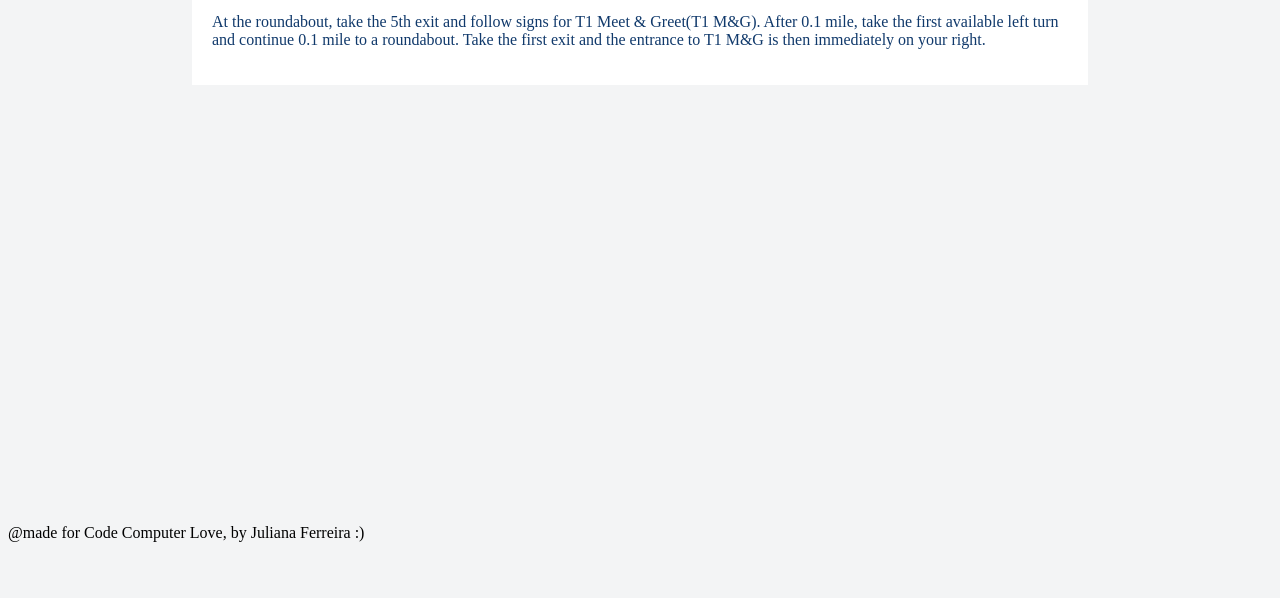
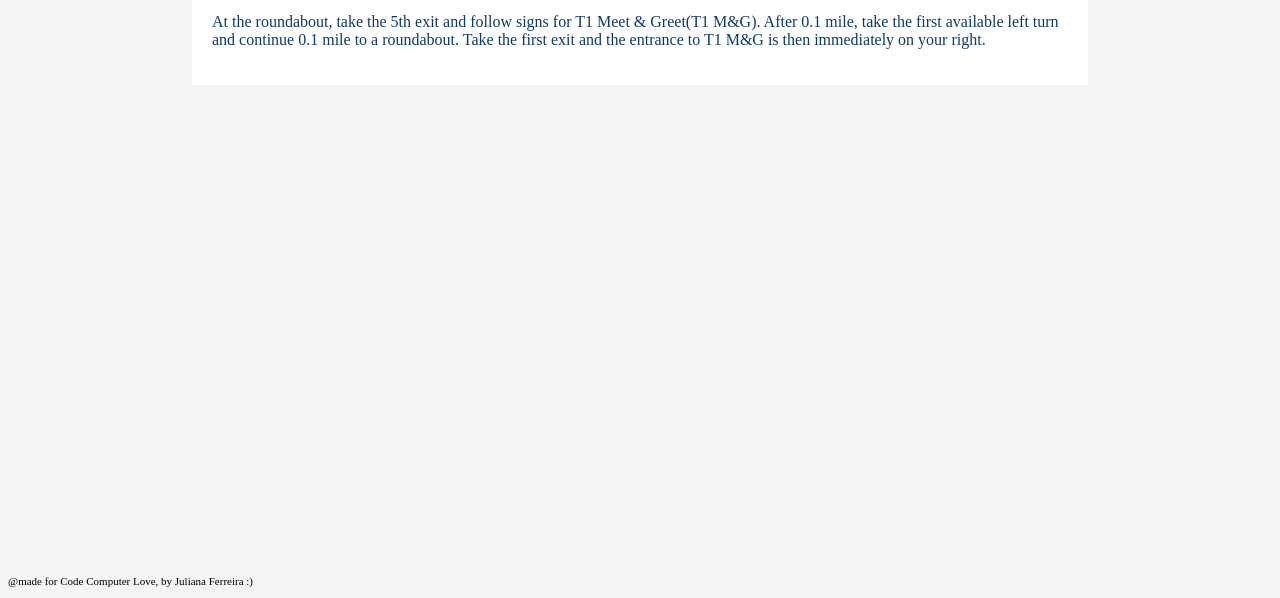
Before and after one commit to julianaferry/tabs-project, a plain HTML site: page index.html in a window 1280 px wide. Shown: the part 202-800 px from the top of the page. Drawn offline with Linux system fonts and the light colour scheme.

Commit message:
last fase space adjustments

```diff
--- a/index.html
+++ b/index.html
@@ -50,7 +50,7 @@
 			</div>
 		</div>
 		<footer>
-			<p style="bottom: 5%; position: absolute;">@made for Code Computer Love, by Juliana Ferreira :)</p>
+			<p class="made" >@made for Code Computer Love, by Juliana Ferreira :)</p>
 		</footer>
 	</body>
 </html>
--- a/style.css
+++ b/style.css
@@ -59,3 +59,9 @@ body {
 .tabs__content--active {
     display: block;
 }
+
+.made {
+    bottom: 0%;
+    position: absolute;
+    font-size: 11px;
+}
```
